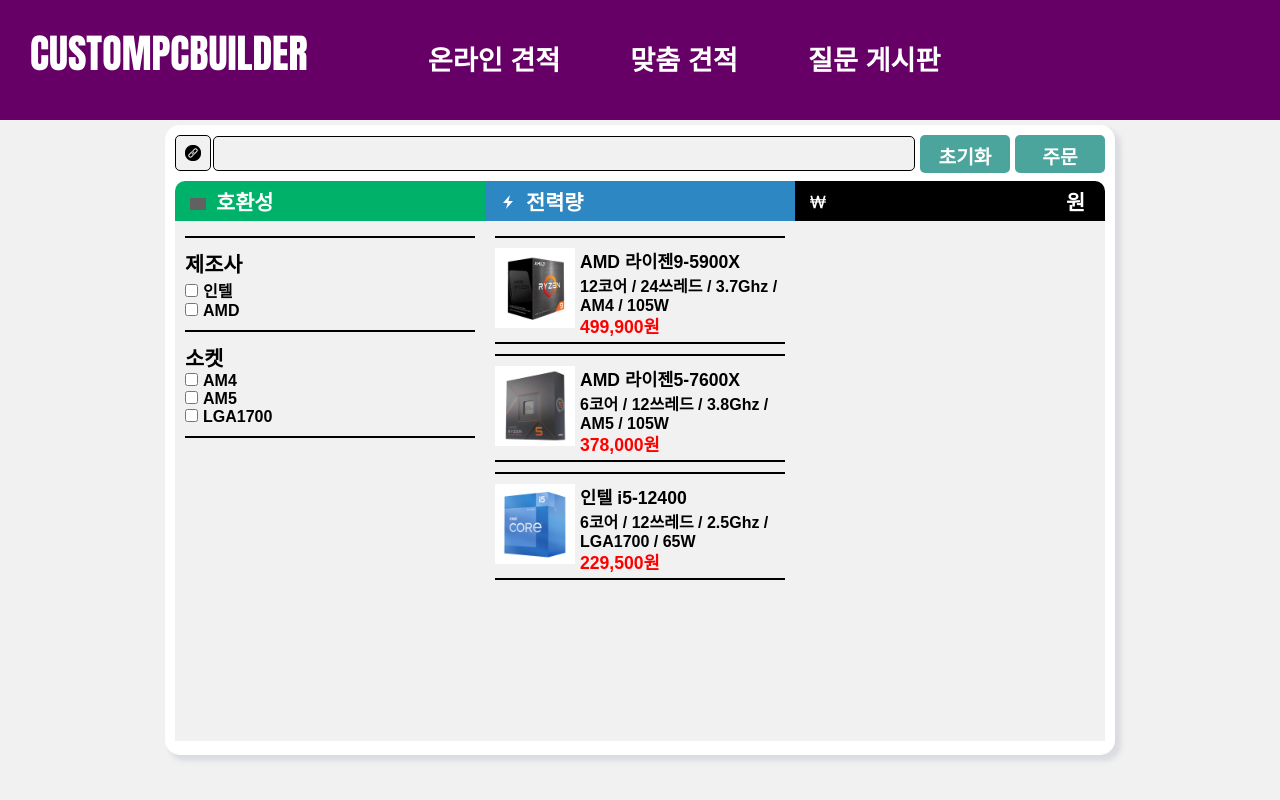
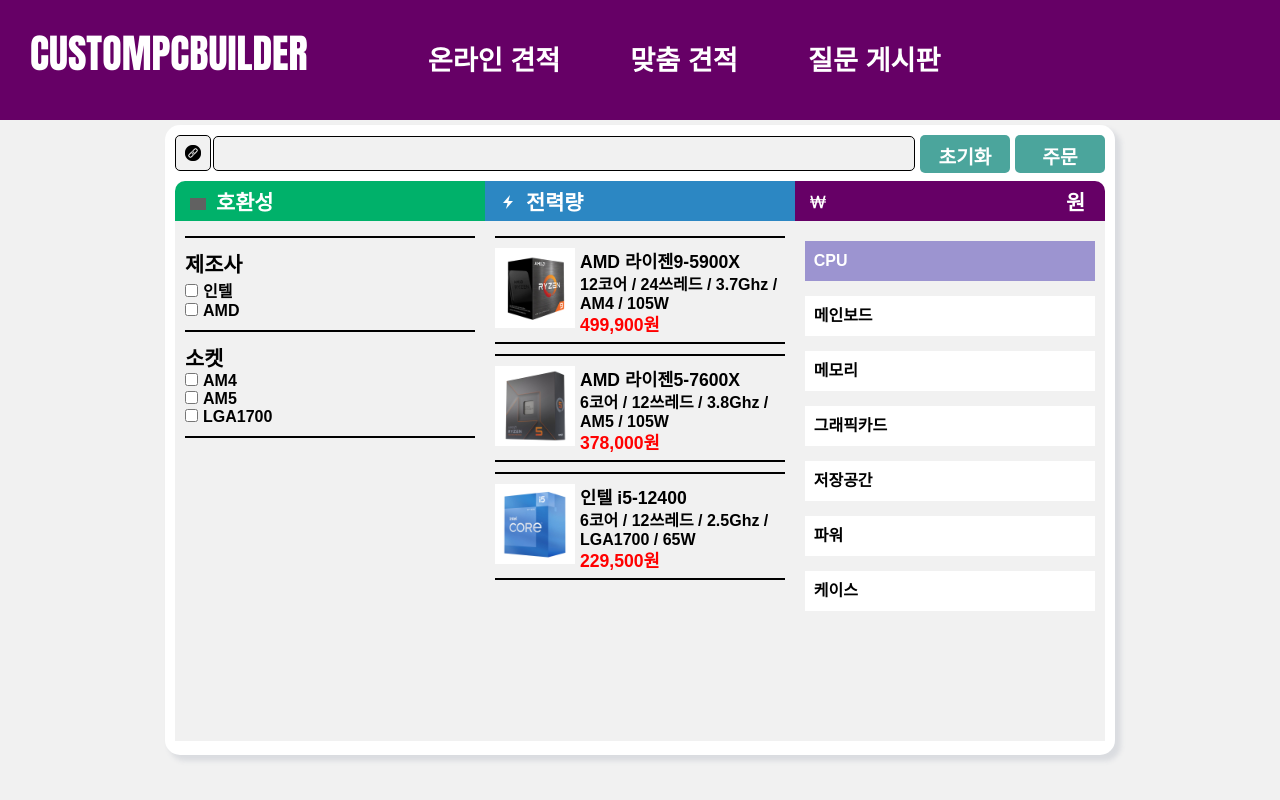
Before and after one commit to bin778/CustomPCBuilder, a React (Create React App) app in the folder frontend/: page /quote in a window 1280 px wide. Shown: the top 800 px of the page. Built offline with nearby package versions, Linux system fonts and the light colour scheme; grey boxes are pictures that could not be loaded.

Commit message:
feat quote

```diff
--- a/frontend/src/css/Quote.scss
+++ b/frontend/src/css/Quote.scss
@@ -120,7 +120,7 @@
 
   // 가격 바
   .price {
-    background-color: #000000;
+    background-color: #660066;
     border-radius: 0 10px 0 0;
     .text-bar {
       position: relative;
@@ -169,6 +169,7 @@
 
     .product {
       position: relative;
+      cursor: pointer;
       .product-image {
         width: 80px;
         height: 80px;
@@ -182,14 +183,14 @@
 
       .product-spec {
         position: absolute;
-        top: 25px;
+        top: 35px;
         font-size: 1.0rem;
         margin-left: 5px;
       }
 
       .product-price {
         position: absolute;
-        top: 65px;
+        top: 75px;
         font-size: 1.1rem;
         color: #ff0000;
         margin-left: 5px;
@@ -199,6 +200,24 @@
 
   // 장바구니 리스트
   .cart-list {
+    font-family: Arial, Helvetica, sans-serif;
+    font-weight: bold;
 
+    .cart {
+      width: 97%;
+      margin: 15px auto;
+      line-height: 40px;
+      padding-left: 3%;
+      height: 40px;
+      border: none;
+      background-color: #ffffff;
+      font-size: 1.0rem;
+      cursor: pointer;
+    }
+
+    .cart-selected {
+      background-color: #9C94D0;
+      color: #ffffff;
+    }
   }
 }
--- a/frontend/src/view/Quote.jsx
+++ b/frontend/src/view/Quote.jsx
@@ -56,33 +56,39 @@
             <div className="list-line"></div>
           </span>
           <span className="product-list">
-            <div className="list-line"></div>
               <div className="product">
-                <img src={RYZEN9} className="product-image" />
+                <div className="list-line"></div>
+                <img src={RYZEN9} className="product-image" alt="" />
                 <span className="product-name">AMD 라이젠9-5900X</span>
                 <span className="product-spec">12코어 / 24쓰레드 / 3.7Ghz / AM4 / 105W</span>
                 <span className="product-price">499,900원</span>
+                <div className="list-line"></div>
               </div>
-            <div className="list-line"></div>
-            <div className="list-line"></div>
               <div className="product">
-                <img src={RYZEN5} className="product-image" />
+                <div className="list-line"></div>
+                <img src={RYZEN5} className="product-image" alt="" />
                 <span className="product-name">AMD 라이젠5-7600X</span>
                 <span className="product-spec">6코어 / 12쓰레드 / 3.8Ghz / AM5 / 105W</span>
                 <span className="product-price">378,000원</span>
+                <div className="list-line"></div>
               </div>
-            <div className="list-line"></div>
-            <div className="list-line"></div>
               <div className="product">
-                <img src={I5} className="product-image" />
+                <div className="list-line"></div>
+                <img src={I5} className="product-image" alt="" />
                 <span className="product-name">인텔 i5-12400</span>
                 <span className="product-spec">6코어 / 12쓰레드 / 2.5Ghz / LGA1700 / 65W</span>
                 <span className="product-price">229,500원</span>
+                <div className="list-line"></div>
               </div>
-            <div className="list-line"></div>
           </span>
           <span className="cart-list">
-
+            <div className="cart cart-selected">CPU</div>
+            <div className="cart">메인보드</div>
+            <div className="cart">메모리</div>
+            <div className="cart">그래픽카드</div>
+            <div className="cart">저장공간</div>
+            <div className="cart">파워</div>
+            <div className="cart">케이스</div>
           </span>
         </div>
       </div>
```
